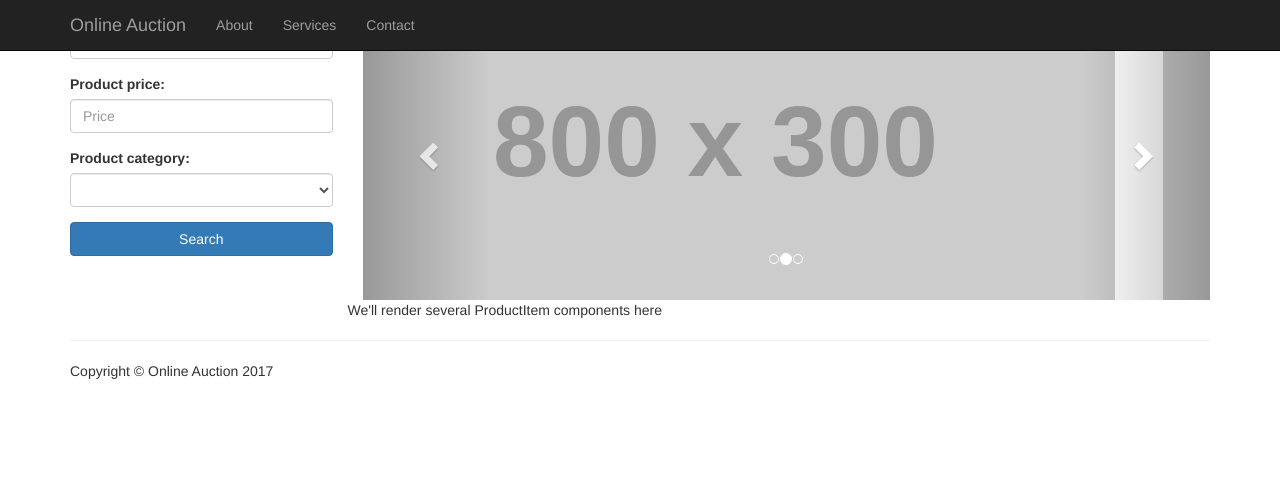
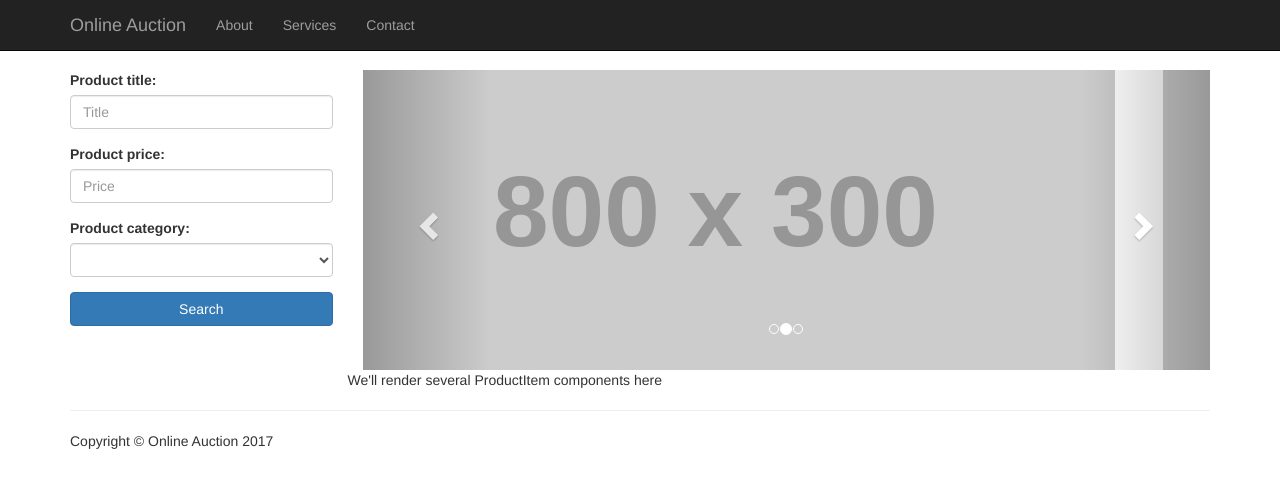
Before and after one commit to gatezh/Auction-app, an Angular app: page / in a window 1280 px wide. Shown: the top 488 px of the page. Built offline with nearby package versions, Linux system fonts and the light colour scheme.

Commit message:
Fix navbar appearance

```diff
--- a/src/styles.css
+++ b/src/styles.css
@@ -1 +1,3 @@
-/* You can add global styles to this file, and also import other style files */
+body {
+  padding-top: 70px;
+}
```
